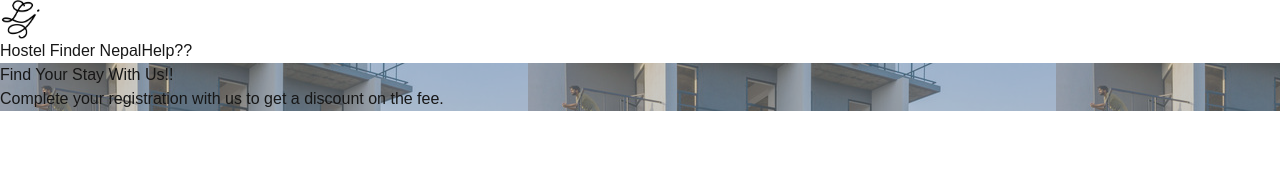
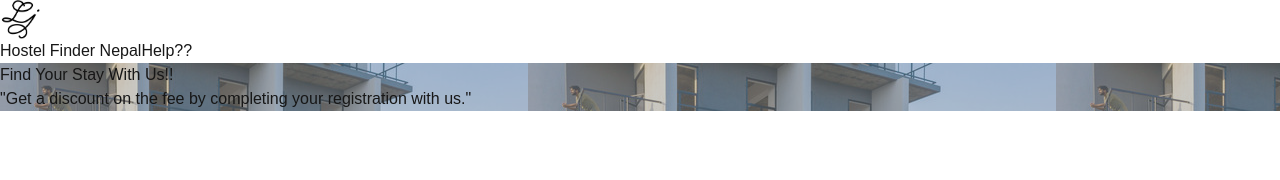
Before and after one commit to tekmehta/Hostel-finder-nepal, a Next.js app: page / in a window 1280 px wide. Shown: the top 180 px of the page. Built offline with nearby package versions, Linux system fonts and the light colour scheme.

Commit message:
banner updated

```diff
--- a/src/components/Banner.tsx
+++ b/src/components/Banner.tsx
@@ -14,7 +14,8 @@ function Banner() {
         }}
       >
         <h1 className="text-4xl font-bold text-white  p-5">Find Your Stay With Us!!</h1>
-        <span className='text-xl text-gray-100 m-5 font-bolds text-center'>Complete your registration with us to get a discount on the fee.</span>
+        {/* <span className='text-xl text-gray-100 m-5 font-bolds text-center'>Complete your registration with us to get a discount on the fee.</span> */}
+        <span className='text-xl text-gray-100 m-5 font-bolds text-center'>"Get a discount on the fee by completing your registration with us."</span>
         {/* <div className="flex items-center bg-white rounded-lg overflow-hidden w-96 shadow-lg">
           <input
             type="text"
```
